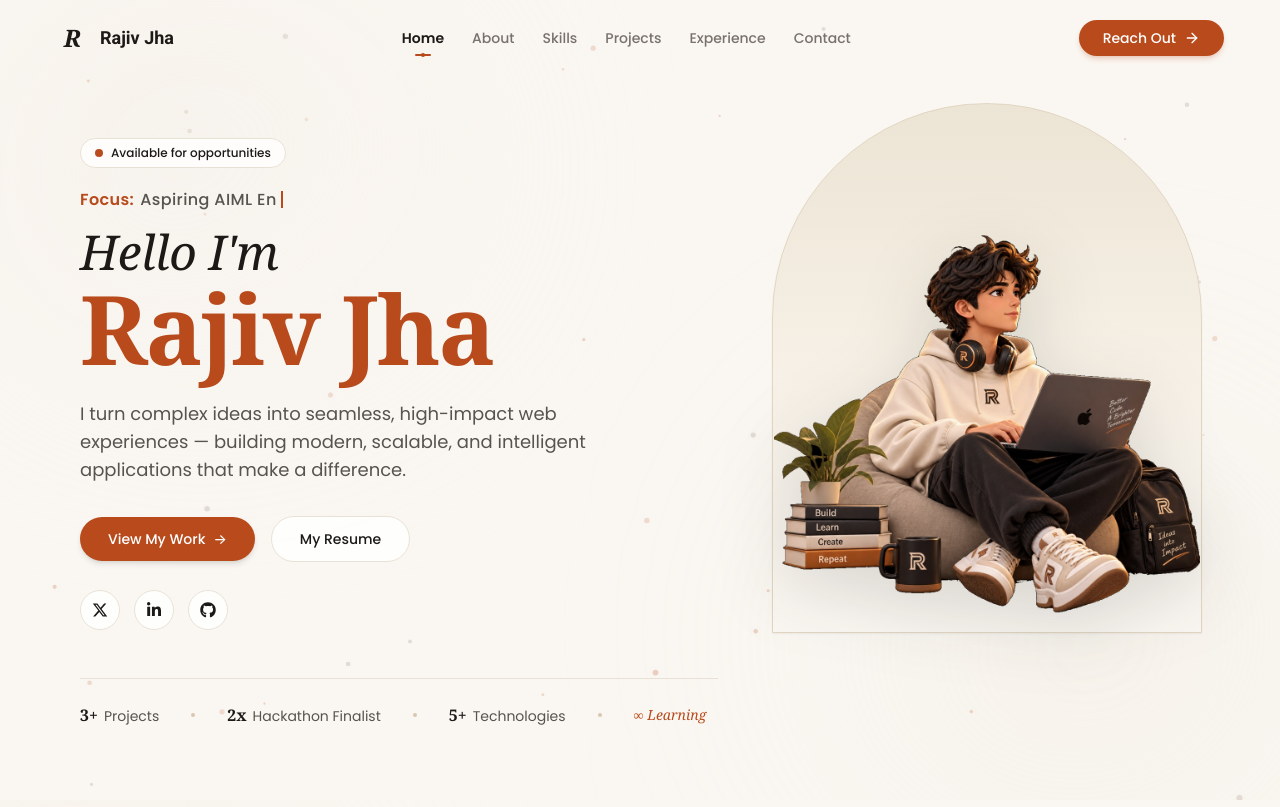
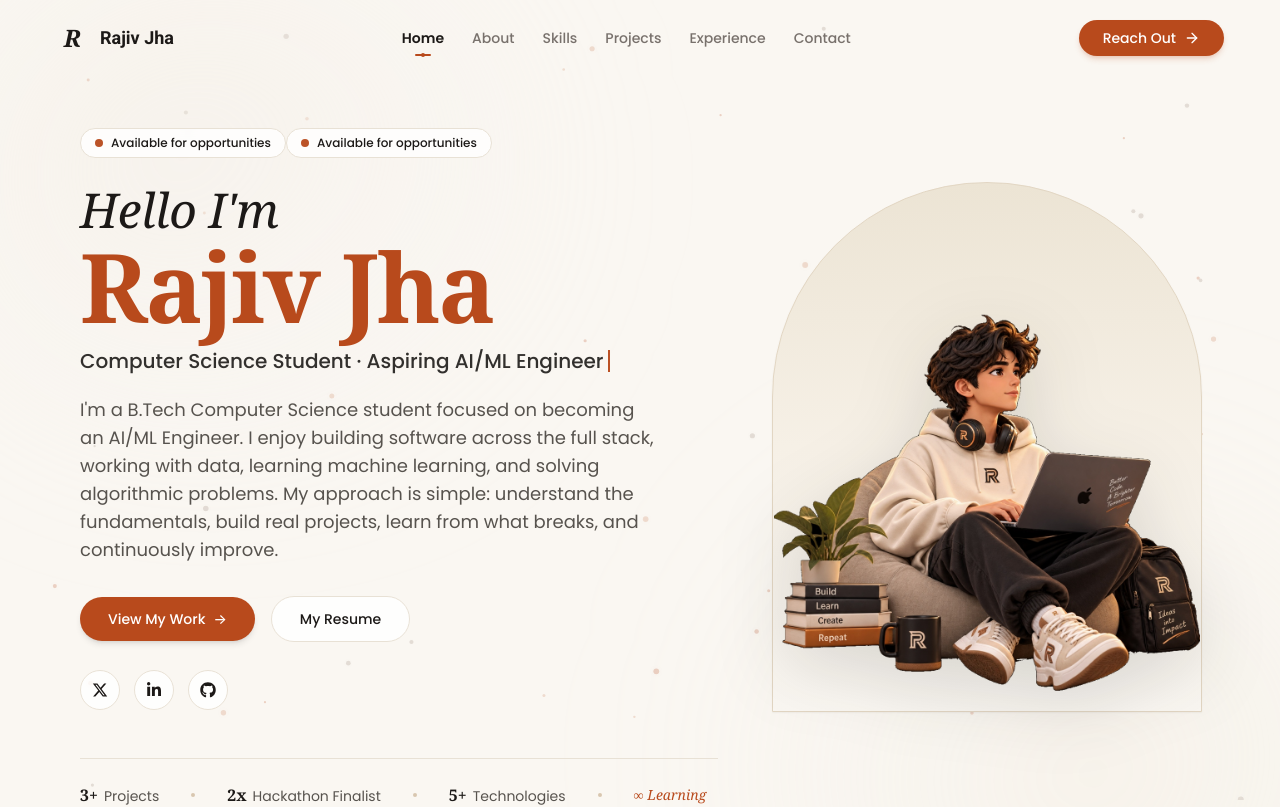
Before and after one commit to jharajiv315/Portfolio, a React (Vite) app in the folder frontend/: page / in a window 1280 px wide. Shown: the top 807 px of the page. Built offline with nearby package versions, Linux system fonts and the light colour scheme; no server answers.

Commit message:
feat(frontend): refine hero typography hierarchy, ground avatar on arch, and add scroll indicator

```diff
--- a/frontend/src/sections/home.jsx
+++ b/frontend/src/sections/home.jsx
@@ -11,10 +11,9 @@ import ParticlesBackground from "../components/ParticleBackground";
 import developerMascot from "../assets/developer-mascot.png";
 
 const defaultRoles = [
-  "Full-Stack Developer",
-  "Aspiring AIML Engineer",
-  "Software Developer",
-  "Problem Solver",
+  "Computer Science Student · Aspiring AI/ML Engineer",
+  "Full-Stack Developer · Problem Solver",
+  "Software Developer · Creative Technologist",
 ];
 
 export default function Home({ user }) {
@@ -164,39 +163,20 @@ export default function Home({ user }) {
               <span>Available for opportunities</span>
             </motion.div>
 
-            {/* ================= ROLE TYPEWRITER ================= */}
+            {/* STATUS PILL */}
             <motion.div
-              className="text-[#57534E] font-medium tracking-wide text-sm sm:text-base min-h-[1.5em] flex items-center"
-              initial={{
-                opacity: 0,
-                y: 20,
-              }}
-              animate={{
-                opacity: 1,
-                y: 0,
-              }}
-              transition={{
-                duration: 0.8,
-              }}
+              className="inline-flex items-center gap-2 px-3.5 py-1.5 rounded-full bg-white/80 border border-[#E8E1D5] shadow-xs text-xs font-medium text-[#1C1917] mb-5 backdrop-blur-sm"
+              initial={{ opacity: 0, y: 15 }}
+              animate={{ opacity: 1, y: 0 }}
+              transition={{ duration: 0.6 }}
             >
-              <span className="text-[#B84A1C] font-semibold mr-1.5">Focus:</span>
-              <span>{roles[index].substring(0, subIndex)}</span>
-              <span
-                className="
-                  inline-block
-                  w-[2px]
-                  h-[1.1em]
-                  ml-1
-                  bg-[#B84A1C]
-                  animate-pulse
-                  align-middle
-                "
-              />
+              <span className="w-2 h-2 rounded-full bg-[#B84A1C] animate-pulse"></span>
+              <span>Available for opportunities</span>
             </motion.div>
 
             {/* ================= MAIN HEADING ================= */}
             <motion.h1
-              className="mt-4 leading-[1.05] tracking-tight font-serif"
+              className="mt-2 leading-[1.05] tracking-tight font-serif"
               initial={{
                 opacity: 0,
                 y: 40,
@@ -249,9 +229,39 @@ export default function Home({ user }) {
               </motion.span>
             </motion.h1>
 
+            {/* ================= SUBTITLE / ROLE TYPEWRITER (MATCHING MOCKUP) ================= */}
+            <motion.div
+              className="mt-3 text-[#1C1917]/90 font-medium text-base sm:text-lg md:text-xl flex items-center min-h-[1.5em]"
+              initial={{
+                opacity: 0,
+                y: 20,
+              }}
+              animate={{
+                opacity: 1,
+                y: 0,
+              }}
+              transition={{
+                delay: 0.6,
+                duration: 0.8,
+              }}
+            >
+              <span>{roles[index].substring(0, subIndex)}</span>
+              <span
+                className="
+                  inline-block
+                  w-[2px]
+                  h-[1.1em]
+                  ml-1
+                  bg-[#B84A1C]
+                  animate-pulse
+                  align-middle
+                "
+              />
+            </motion.div>
+
             {/* ================= PARAGRAPH ================= */}
             <motion.p
-              className="mt-6 text-[#57534E] text-base sm:text-lg max-w-xl leading-relaxed font-sans"
+              className="mt-5 text-[#57534E] text-base sm:text-lg max-w-xl leading-relaxed font-sans"
               initial={{
                 opacity: 0,
                 y: 20,
@@ -266,7 +276,7 @@ export default function Home({ user }) {
               }}
             >
               {user?.aboutMe ||
-                "I turn complex ideas into seamless, high-impact web experiences — building modern, scalable, and intelligent applications that make a difference."}
+                "I'm a B.Tech Computer Science student focused on becoming an AI/ML Engineer. I enjoy building software across the full stack, working with data, learning machine learning, and solving algorithmic problems. My approach is simple: understand the fundamentals, build real projects, learn from what breaks, and continuously improve."}
             </motion.p>
 
             {/* ================= BUTTONS ================= */}
@@ -590,6 +600,14 @@ export default function Home({ user }) {
               </div>
               <span className="w-1 h-1 rounded-full bg-[#D8C7B0]"></span>
               <span className="font-serif italic text-[#B84A1C] font-medium">∞ Learning</span>
+
+              {/* MOUSE SCROLL INDICATOR (FROM REFERENCE MOCKUP) */}
+              <div className="hidden sm:flex items-center gap-2 text-xs text-[#78716C] ml-auto">
+                <div className="w-4 h-6 rounded-full border border-[#78716C]/60 flex items-start justify-center p-1">
+                  <div className="w-1 h-1.5 rounded-full bg-[#B84A1C] animate-bounce" />
+                </div>
+                <span>Scroll to explore</span>
+              </div>
             </motion.div>
           </div>
 
@@ -600,9 +618,10 @@ export default function Home({ user }) {
               w-full
               lg:w-[42%]
               xl:w-[40%]
-              items-center
+              items-end
               justify-center
               relative
+              pt-8
             "
             initial={{
               opacity: 0,
```
